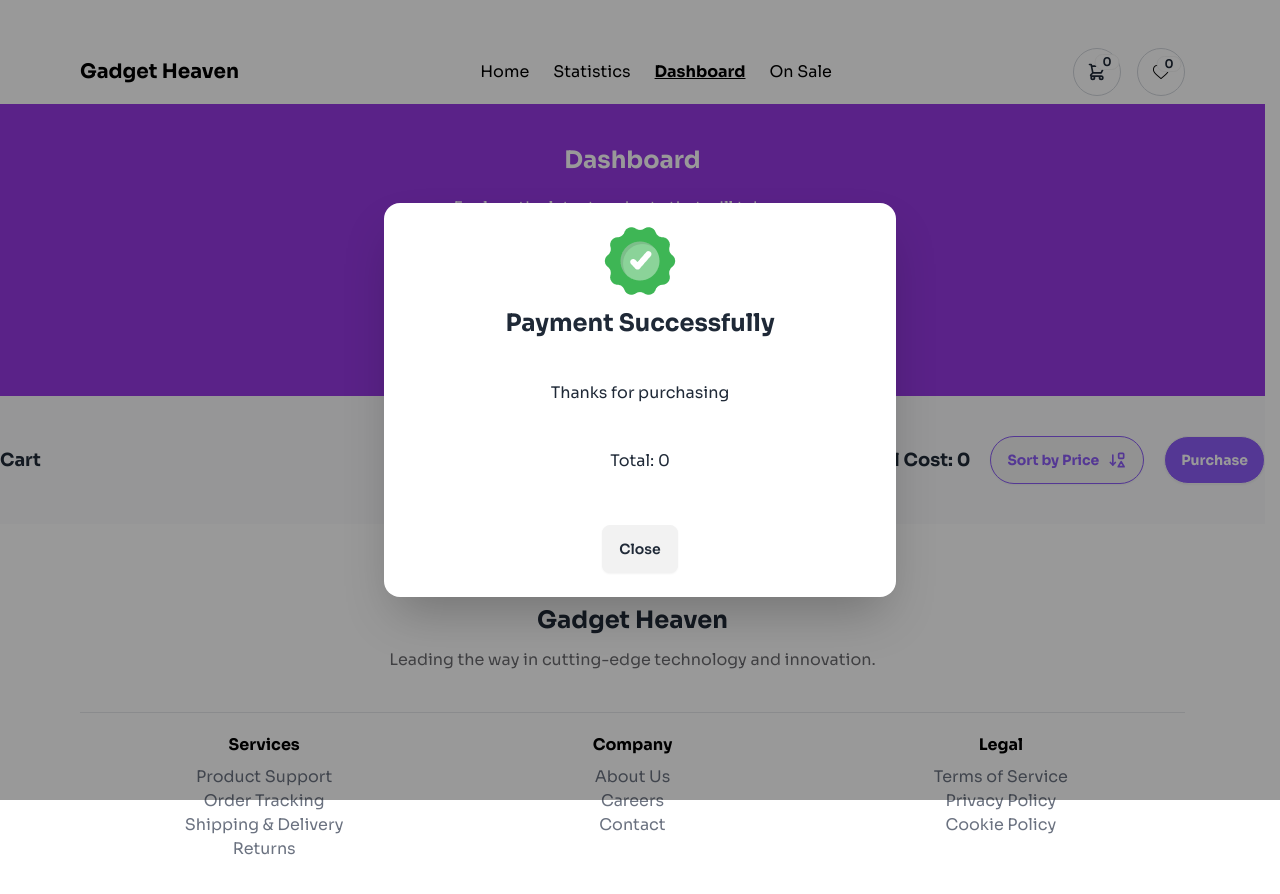
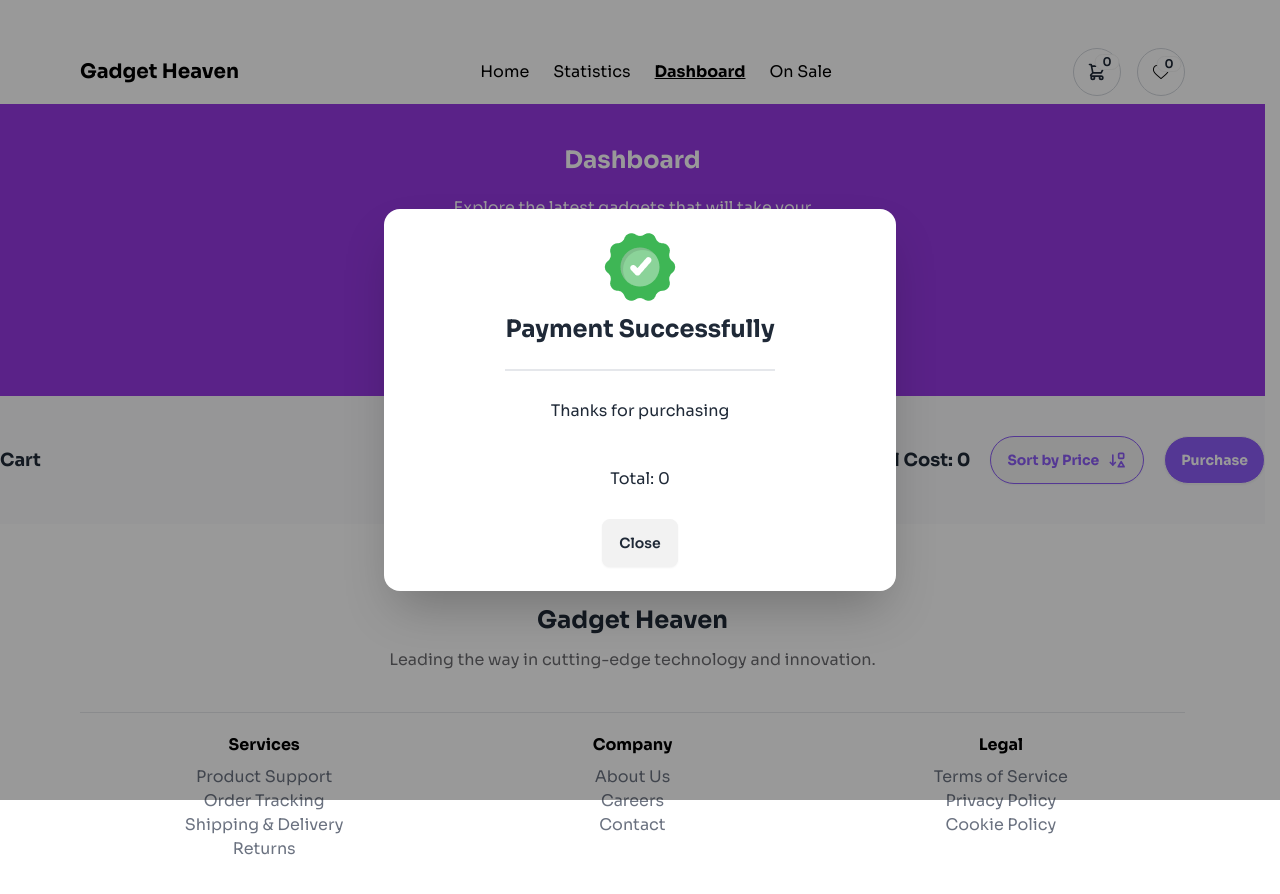
Before and after one commit to programming-hero-web-course-4/b10a8-gadget-heaven-Shams-Joha, a React (Vite) app: page /dashboard/cart in a window 1280 px wide. Both pictures are taken after a click on the button "Purchase". Shown: the top 894 px of the page. Built offline with nearby package versions, Linux system fonts and the light colour scheme.

Commit message:
made small changes

```diff
--- a/src/components/CartLayout.jsx
+++ b/src/components/CartLayout.jsx
@@ -45,18 +45,16 @@ const CartLayout = () => {
             <dialog id="my_modal_1" className="modal">
                 <div className="modal-box flex flex-col items-center justify-between gap-3">
                     <img src={modalImg} alt="" />
-                    <h3 className="font-bold  text-2xl">Payment Successfully</h3>
-                    <div className="border-b-2">
+                    <h3 className="font-bold pb-6  text-2xl border-b-2">Payment Successfully</h3>
 
-                    </div>
 
                     <p className="py-4">Thanks for purchasing</p>
                     <p className="py-4">Total: {totalPrice}</p>
 
-                    <div className="modal-action">
+                    <div className="">
                         <form method="">
                             {/* if there is a button in form, it will close the modal */}
-                            <button className="btn">Close</button>
+                            <button className="btn w-full">Close</button>
                         </form>
                     </div>
                 </div>
```
